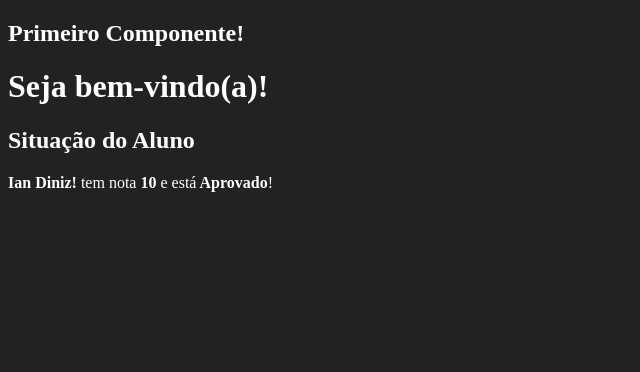
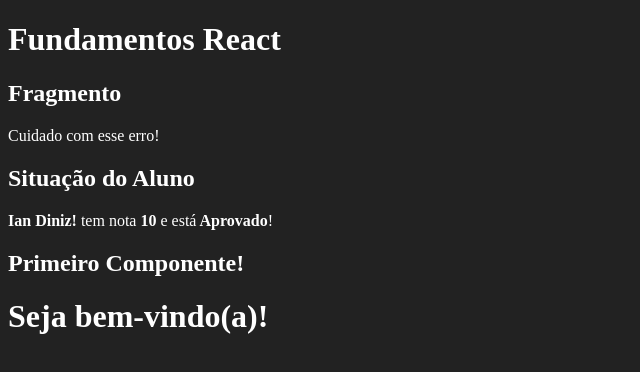
Before and after one commit to IanDinizFK/Curso-React-Udemy, a React (Create React App) app in the folder fundamentos-react/: page / in a window 1280 px wide. Shown: the top 372 px of the page, without its empty margins (0-640 px from the left). Built offline with nearby package versions, Linux system fonts and the light colour scheme.

Commit message:
Aula 21 Componente App

```diff
--- /dev/null
+++ b/fundamentos-react/src/App.jsx
@@ -0,0 +1,16 @@
+import React from "react";
+import Primeiro from './components/basicos/Primeiro'
+import ComParametro from './components/basicos/ComParametro'
+import Fragmento from './components/basicos/Fragmento'
+
+export default _ =>
+    <div id="app">
+        <h1>Fundamentos React</h1>
+        <Fragmento />
+        <ComParametro
+            titulo="Situação do Aluno"
+            aluno="Ian Diniz!"
+            nota={10.0}
+        />
+        <Primeiro />
+    </div>
--- a/fundamentos-react/src/components/basicos/ComParametro.jsx
+++ b/fundamentos-react/src/components/basicos/ComParametro.jsx
@@ -1,6 +1,6 @@
 import React from 'react'
 
-export default function ComParametro(props){
+export default function ComParametro(props) {
     console.log(props)
     const status = props.nota >= 7 ? 'Aprovado' : 'Reprovado'
     return (
--- /dev/null
+++ b/fundamentos-react/src/components/basicos/Fragmento.jsx
@@ -0,0 +1,10 @@
+import React from "react";
+
+export default function Fragmento(props){
+    return(
+        <React.Fragment>
+            <h2>Fragmento</h2>
+            <p>Cuidado com esse erro!</p>
+        </React.Fragment>
+    )
+}
--- a/fundamentos-react/src/index.js
+++ b/fundamentos-react/src/index.js
@@ -1,17 +1,12 @@
 import './index.css'
 import ReactDOM from 'react-dom/client'
 import React from 'react'
-import Primeiro from './components/basicos/Primeiro'
-import ComParametro from './components/basicos/ComParametro'
+import App from './App'
 
 const el = document.getElementById('root')
 const root = ReactDOM.createRoot(el)
 root.render(
     <div>
-        <Primeiro />
-        <ComParametro
-        titulo="Situação do Aluno"
-        aluno="Ian Diniz!"
-        nota={10.0}/>
+        <App/>
     </div>
 )
```
